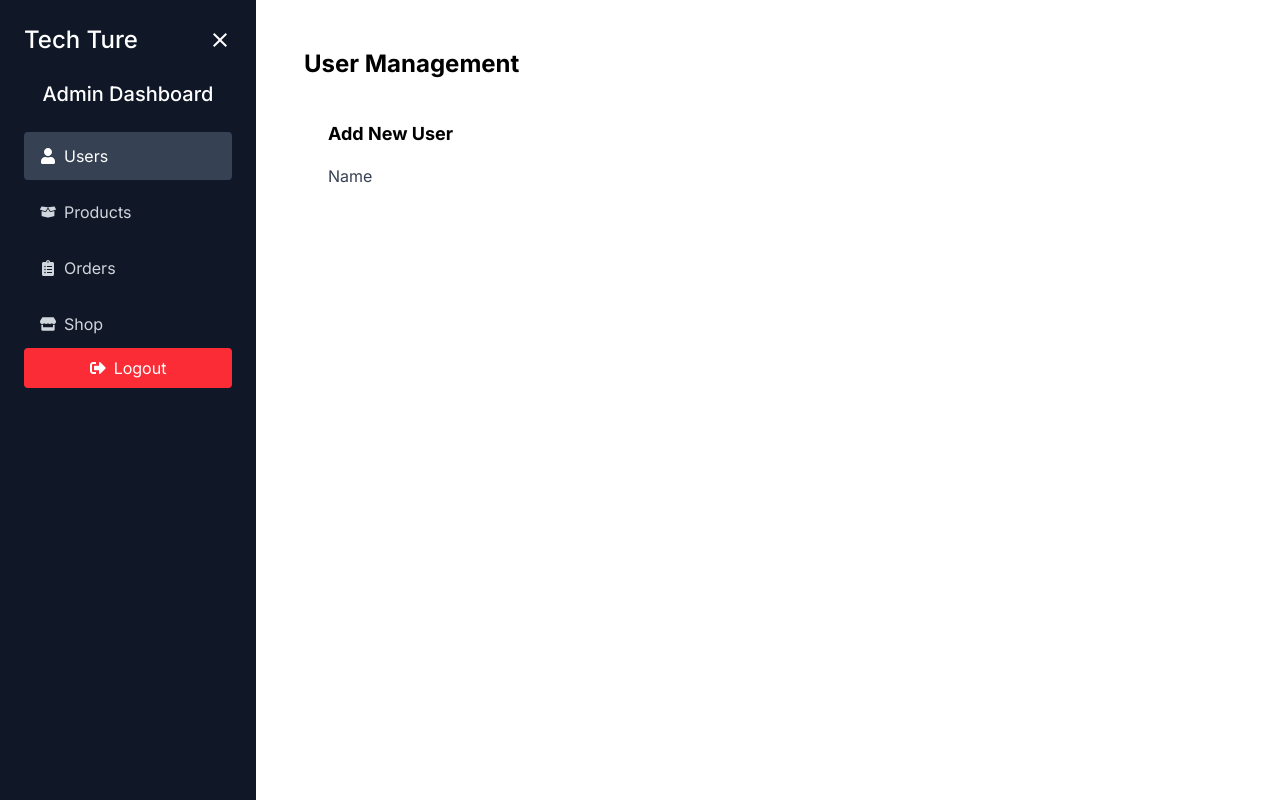
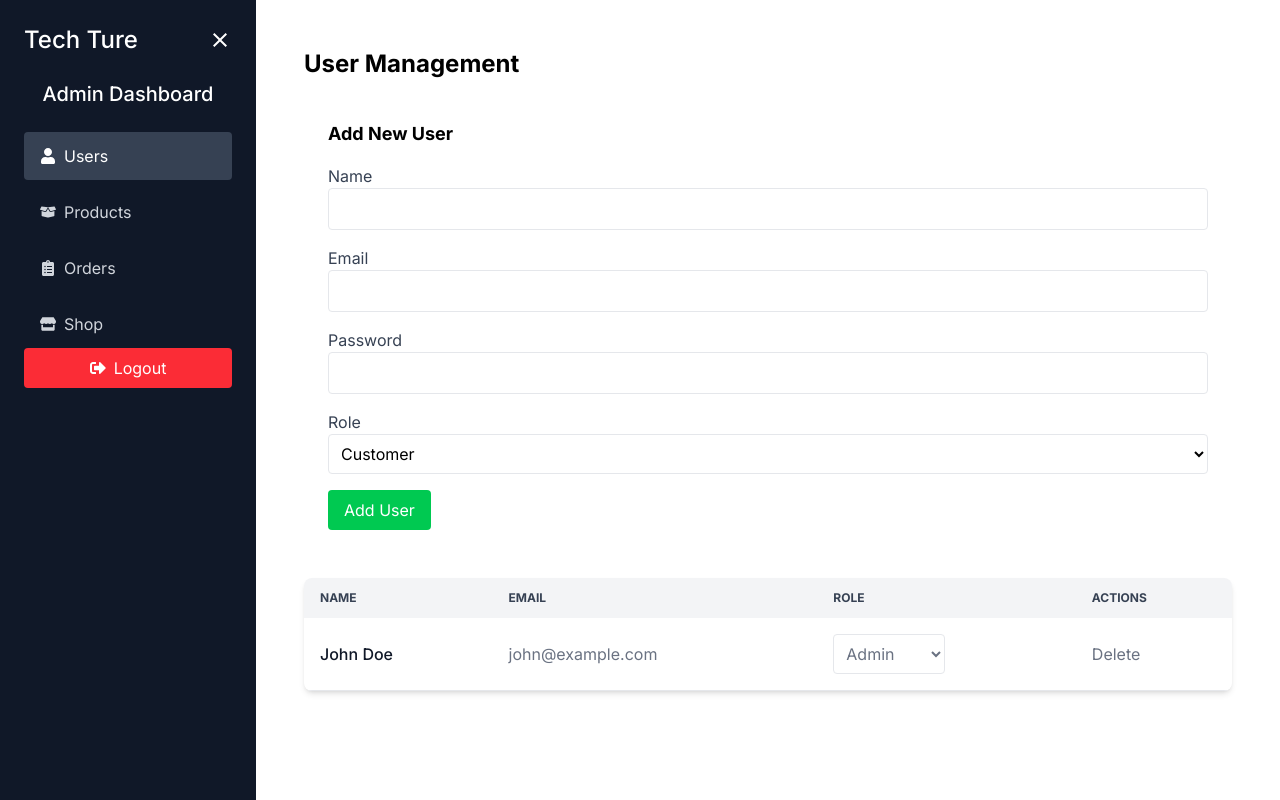
Before and after one commit to ZainUlAbedin2407/E-Commerce-App, a React (Vite) app in the folder frontend/: page /admin/users in a window 1280 px wide. Built offline with nearby package versions, Linux system fonts and the light colour scheme.

Commit message:
complete users page and product page except edit route

```diff
--- a/frontend/src/App.jsx
+++ b/frontend/src/App.jsx
@@ -14,6 +14,7 @@ import MyOrdersPage from "./pages/MyOrdersPage";
 import AdminLayout from "./components/Admin/AdminLayout";
 import AdminHomePage from "./pages/AdminHomePage";
 import UserManagement from "./components/Admin/UserManagement";
+import ProductManagemnet from "./components/Admin/ProductManagemnet";
 function App() {
   return (
     <>
@@ -34,6 +35,7 @@ function App() {
         <Route path="/admin" element={<AdminLayout />}>
           <Route index element={<AdminHomePage />}></Route>
           <Route path="users" element={<UserManagement />}></Route>
+          <Route path="products" element={<ProductManagemnet />}></Route>
         </Route>
       </Routes>
     </>
--- /dev/null
+++ b/frontend/src/components/Admin/ProductManagemnet.jsx
@@ -0,0 +1,103 @@
+import { Link } from "react-router-dom";
+
+const ProductManagemnet = () => {
+  const products = [
+    {
+      _id: 123123,
+      name: "shirt",
+      price: 110,
+      sku: "123123123",
+    },
+    {
+      _id: 234234,
+      name: "shirt",
+      price: 110,
+      sku: "123123123",
+    },
+    {
+      _id: 567567,
+      name: "shirt",
+      price: 110,
+      sku: "123123123",
+    },
+    {
+      _id: 789789,
+      name: "shirt",
+      price: 110,
+      sku: "123123123",
+    },
+    {
+      _id: 901901,
+      name: "shirt",
+      price: 110,
+      sku: "123123123",
+    },
+    {
+      _id: 120120,
+      name: "shirt",
+      price: 110,
+      sku: "123123123",
+    },
+
+  ];
+  const handleDelete = (id) => {
+    if (window.confirm("Are you sure you want to delete this product?")) {
+      console.log(id, " product has been deleted");
+    }
+  };
+  return (
+    <div className="max-w-7xl mx-auto p-6">
+      <h2 className="text-2xl font-bold mb-6">Product Management</h2>
+      <div className="overflow-x-auto shadow-md sm:rounded-lg">
+        <table className="min-w-full text-left text-gray-500">
+          <thead className="bg-gray-100 whitespace-nowrap text-xs uppercase text-gray-700">
+            <tr>
+              <th className="py-3 px-4">Name</th>
+              <th className="py-3 px-4">Price</th>
+              <th className="py-3 px-4">SKU</th>
+              <th className="py-3 px-4">Actions</th>
+            </tr>
+          </thead>
+          <tbody>
+            {products.length > 0 ? (
+              products.map((product) => (
+                <tr
+                  className="border-b whitespace-nowrap border-gray-200 hover:bg-gray-50 cursor-pointer"
+                  key={product._id}
+                >
+                  <td className="p-4 font-medium text-gray-900">
+                    {product.name}
+                  </td>
+                  <td className="p-4">${product.price}</td>
+                  <td className="p-4">{product.sku}</td>
+                  <td className="p-4">
+                    <Link
+                      to={`/admin/products/${product._id}/edit`}
+                      className="bg-yellow-500 text-white px-2 py-1 rounded mr-2 hover:bg-yellow-600"
+                    >
+                      Edit
+                    </Link>
+                    <button
+                      onClick={() => handleDelete(product._id)}
+                      className="bg-red-500 text-white px-2 py-1 cursor-pointer rounded hover:bg-red-600"
+                    >
+                      Delete
+                    </button>
+                  </td>
+                </tr>
+              ))
+            ) : (
+              <tr>
+                <td colSpan={4} className="p-4 text-center text-gray-500">
+                  No Products found.
+                </td>
+              </tr>
+            )}
+          </tbody>
+        </table>
+      </div>
+    </div>
+  );
+};
+
+export default ProductManagemnet;
--- a/frontend/src/components/Admin/UserManagement.jsx
+++ b/frontend/src/components/Admin/UserManagement.jsx
@@ -3,6 +3,7 @@ import React, { useState } from "react";
 const UserManagement = () => {
   const users = [
     {
+      _id: 123123,
       name: "John Doe",
       email: "john@example.com",
       role: "admin",
@@ -22,13 +23,37 @@ const UserManagement = () => {
       [e.target.name]: e.target.value,
     });
   };
+
+  const handleSubmit = (e) => {
+    e.preventDefault();
+    console.log(formData);
+
+    // Reset the form after submission
+    setFormData({
+      name: "",
+      email: "",
+      password: "",
+      role: "customer",
+    });
+  };
+
+  const handleRoleChange = (userId, newRole) => {
+    console.log({ id: userId, role: newRole });
+  };
+
+  const handleDeleteUser = (userId) => {
+    if(window.confirm("Are you sure you want to delete this user?")) {
+      console.log(userId, " has been deleted");
+
+    }
+  }
   return (
     <div className="max-w-7xl mx-auto p-6">
       <h2 className="text-2xl font-bold mb-4">User Management</h2>
       {/* Add new user form */}
       <div className="p-6 mb-6 rounded-lg">
         <h3 className="text-lg font-bold mb-4">Add New User</h3>
-        <form>
+        <form onSubmit={handleSubmit}>
           <div className="mb-4">
             <label className="block text-gray-700">Name</label>
             <input
@@ -36,9 +61,93 @@ const UserManagement = () => {
               name="name"
               value={formData.name}
               onChange={handleChange}
+              className="w-full p-2 border border-gray-200 rounded"
+              required
             />
           </div>
+          <div className="mb-4">
+            <label className="block text-gray-700">Email</label>
+            <input
+              type="email"
+              name="email"
+              value={formData.email}
+              onChange={handleChange}
+              className="w-full p-2 border border-gray-200 rounded"
+              required
+            />
+          </div>
+          <div className="mb-4">
+            <label className="block text-gray-700">Password</label>
+            <input
+              type="password"
+              name="password"
+              value={formData.password}
+              onChange={handleChange}
+              className="w-full p-2 border border-gray-200 rounded"
+              required
+            />
+          </div>
+          <div className="mb-4">
+            <label className="block text-gray-700">Role</label>
+            <select
+              name="role"
+              value={formData.role}
+              onChange={handleChange}
+              className="w-full p-2 border border-gray-200 rounded optional:border-gray-200"
+            >
+              <option value="customer">Customer</option>
+              <option value="admin">Admin</option>
+            </select>
+          </div>
+          <button
+            type="submit"
+            className="bg-green-500 text-white py-2 px-4 rounded hover:bg-green-600 cursor-pointer"
+          >
+            Add User
+          </button>
         </form>
+      </div>
+
+      <div className="overflow-x-auto shadow-md sm:rounded-lg">
+        <table className="min-w-full text-left text-gray-500">
+          <thead className="bg-gray-100 whitespace-nowrap text-xs uppercase text-gray-700">
+            <tr>
+              <th className="py-3 px-4">Name</th>
+              <th className="py-3 px-4">Email</th>
+              <th className="py-3 px-4">Role</th>
+              <th className="py-3 px-4">Actions</th>
+            </tr>
+          </thead>
+          <tbody>
+            {users.map((user) => (
+              <tr
+                className="border-b whitespace-nowrap border-gray-200 hover:bg-gray-50 cursor-pointer"
+                key={user._id}
+              >
+                <td className="p-4 font-medium text-gray-900">{user.name}</td>
+                <td className="p-4">{user.email}</td>
+                <td className="p-4">
+                  <select
+                    value={user.role}
+                    onChange={(e) => handleRoleChange(user._id, e.target.value)}
+                    className="p-2 border-gray-200 border rounded"
+                  >
+                    <option value="customer">Customer</option>
+                    <option value="admin">Admin</option>
+                  </select>
+                </td>
+                <td className="p-4">
+                  <button
+                    onClick={() => handleDeleteUser(user._id)}
+                    className=" "
+                  >
+                    Delete
+                  </button>
+                </td>
+              </tr>
+            ))}
+          </tbody>
+        </table>
       </div>
     </div>
   );
```
